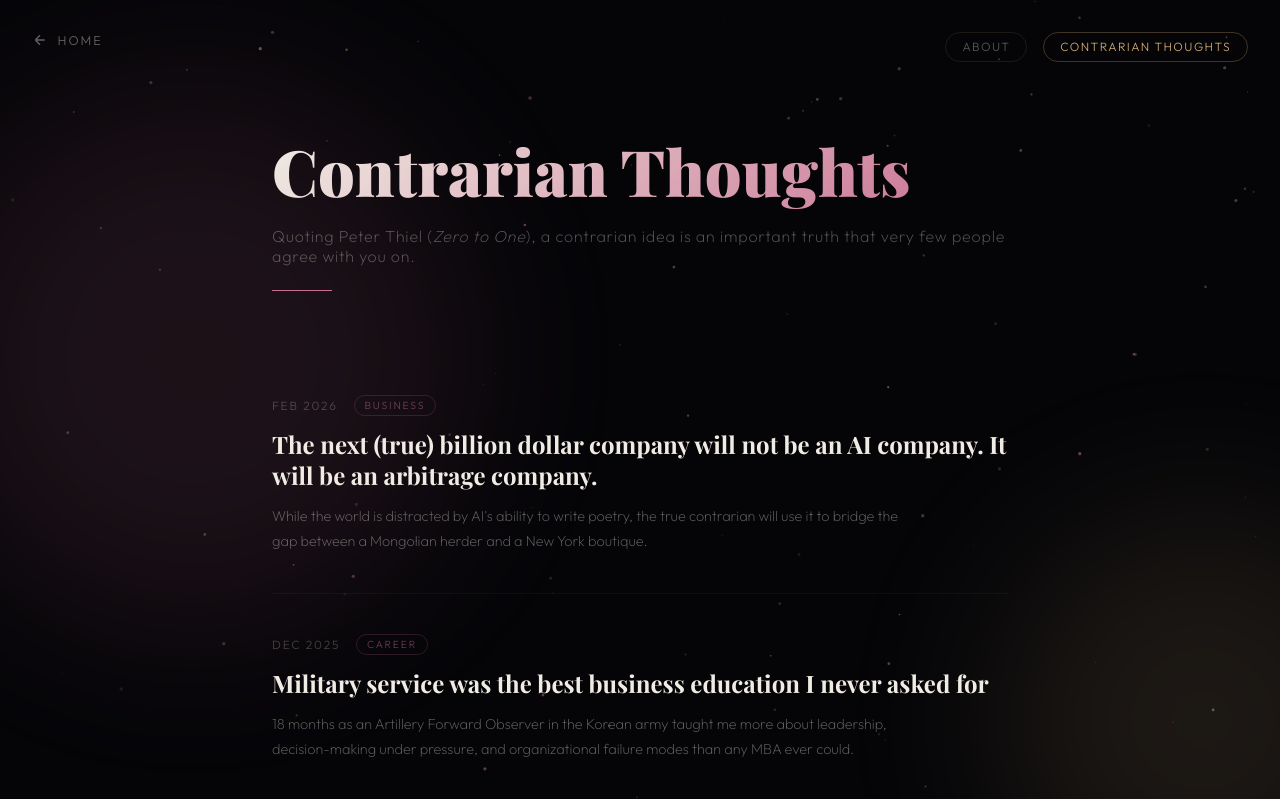
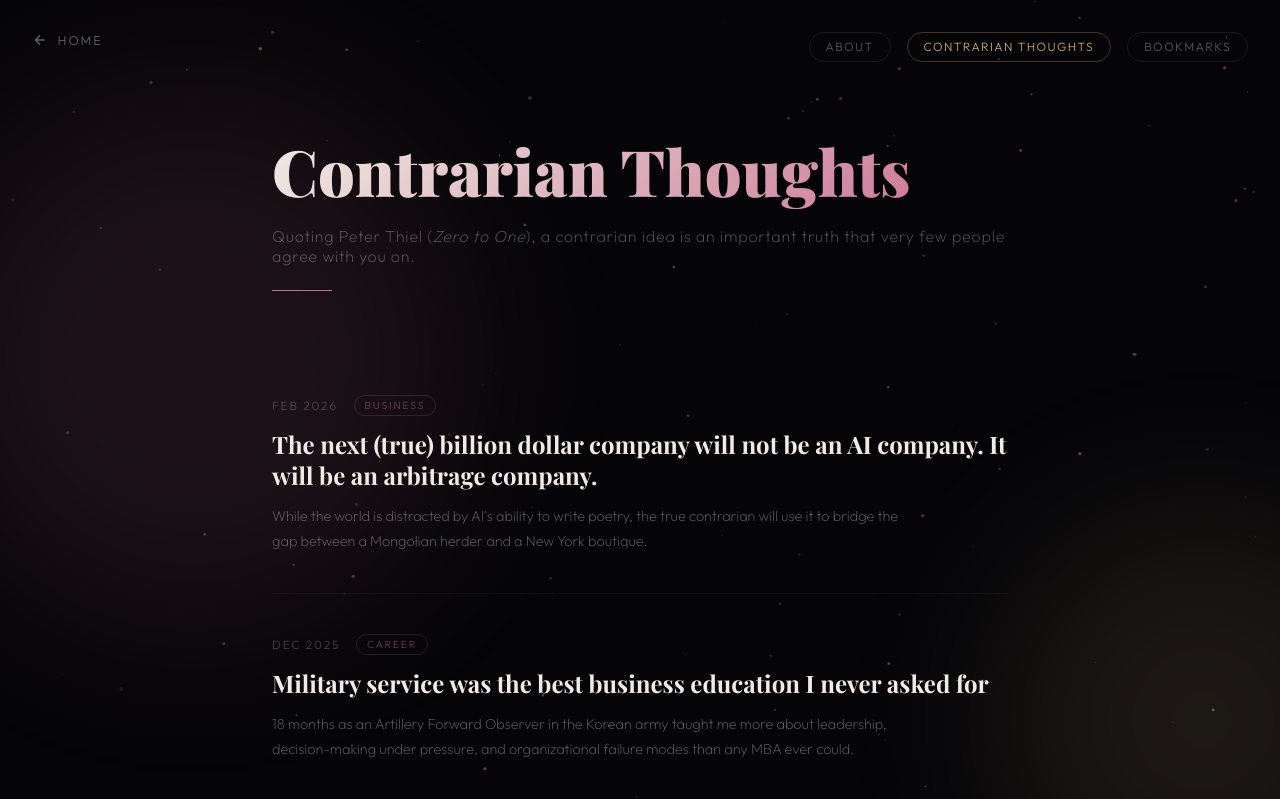
Before and after one commit to edwardchun98-hw/personal-website, a plain HTML site: page blog.html in a window 1280 px wide. Shown: the top 799 px of the page. Drawn offline with nearby package versions, Linux system fonts and the light colour scheme; a web font is replaced by a local one.

Commit message:
Update blog.html

```diff
--- a/blog.html
+++ b/blog.html
@@ -182,6 +182,7 @@
 <nav class="page-nav">
   <a href="about.html">About</a>
   <a href="blog.html" class="active">Contrarian Thoughts</a>
+  <a href="bookmarks.html">Bookmarks</a>
 </nav>
 
 <main class="page-content">
```
